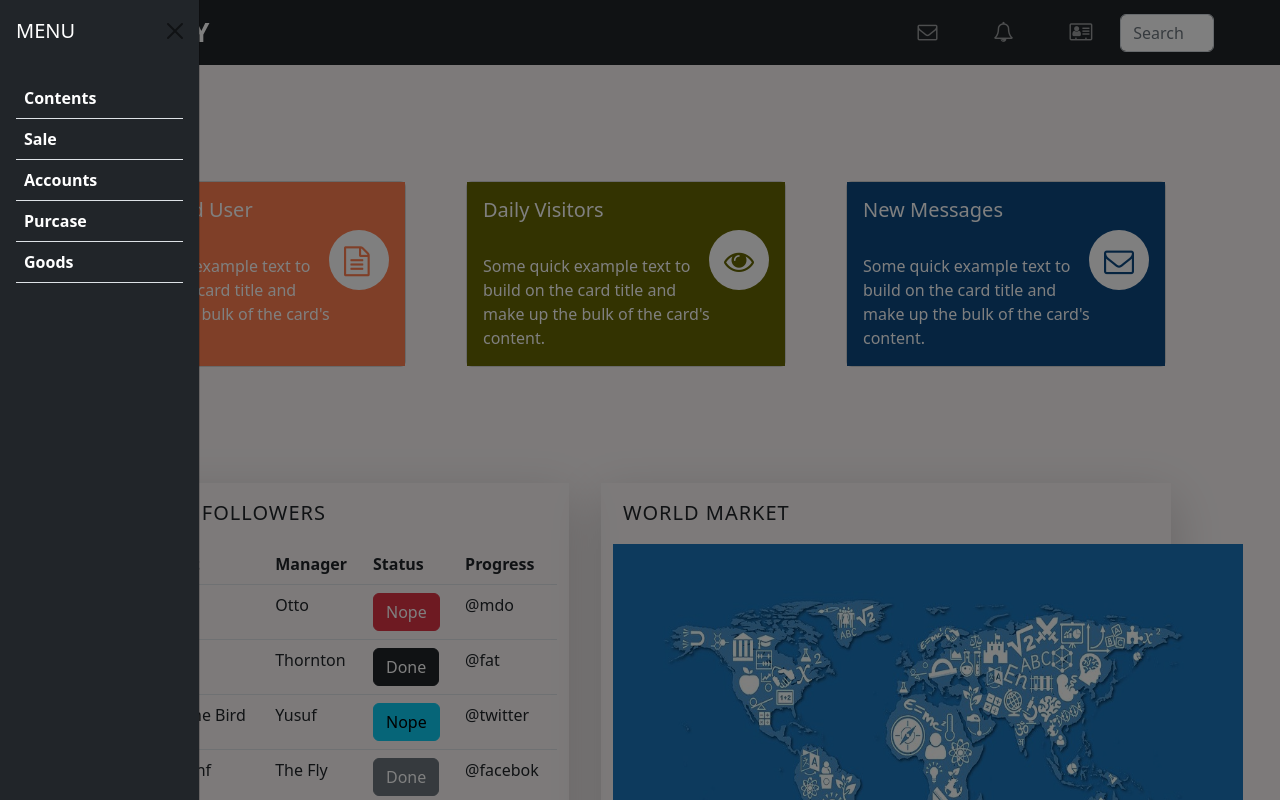
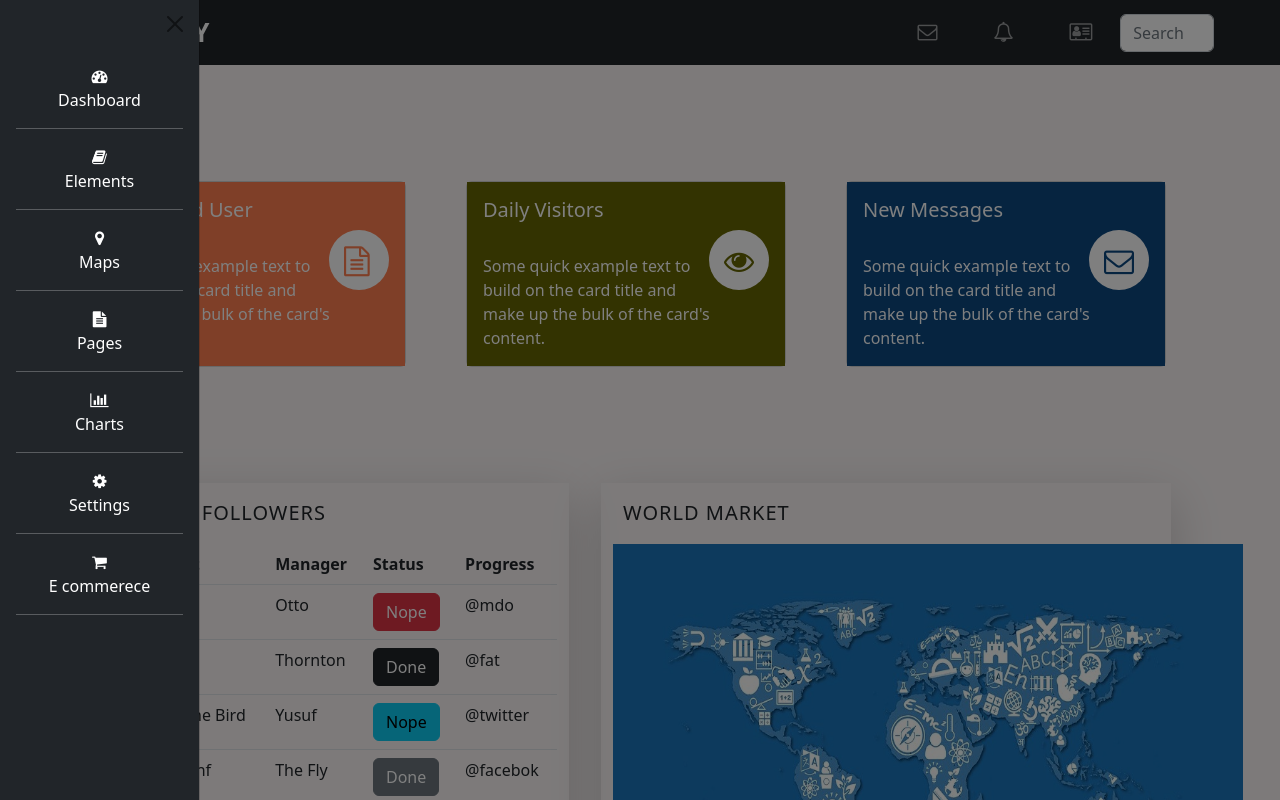
Before and after one commit to omiswami99/dashboard, a plain HTML site: page index.html in a window 1280 px wide. Both pictures are taken after a click on the button 23 px from the left and 32 px from the top of the page. Shown: the top 800 px of the page. Drawn offline with nearby package versions, Linux system fonts and the light colour scheme.

Commit message:
saving changes

```diff
--- a/index.html
+++ b/index.html
@@ -24,31 +24,38 @@
         <div class="offcanvas offcanvas-start bg-dark text-white" tabindex="-1" id="offcanvasExample"
             aria-labelledby="offcanvasExampleLabel" style="width: 200px;">
             <div class="offcanvas-header">
-                <h5 class="offcanvas-title" id="offcanvasExampleLabel">MENU</h5>
+                <h5 class="offcanvas-title" id="offcanvasExampleLabel"></h5>
                 <button type="button" class="btn-close" data-bs-dismiss="offcanvas" aria-label="Close"></button>
             </div>
-            <div class="offcanvas-body">
-                <table class="table text-white">
-                    <thead>
-                        <tr>
-                            <th scope="col">Contents</th>
-                        </tr>
-                    </thead>
-                    <tbody>
-                        <tr>
-                            <th scope="row">Sale</th>
-                        </tr>
-                        <tr>
-                            <th scope="row">Accounts</th>
-                        </tr>
-                        <tr>
-                            <th scope="row">Purcase</th>
-                        </tr>
-                        <tr>
-                            <th scope="row">Goods</th>
-                        </tr>
-                    </tbody>
-                </table>
+            <div class="offcanvas-body text-center">
+                <div>
+                    <i class="fa fa-tachometer" aria-hidden="true"></i>
+                    <p>Dashboard</p>
+                </div><hr>
+                <div>
+                    <i class="fa fa-book" aria-hidden="true"></i>
+                    <p>Elements</p>
+                </div><hr>
+                <div>
+                    <i class="fa fa-map-marker" aria-hidden="true"></i>
+                    <p>Maps</p>
+                </div><hr>
+                <div>
+                    <i class="fa fa-file-text" aria-hidden="true"></i>
+                    <p>Pages</p>
+                </div><hr>
+                <div>
+                    <i class="fa fa-bar-chart" aria-hidden="true"></i>
+                    <p>Charts</p>
+                </div><hr>
+                <div>
+                    <i class="fa fa-cog" aria-hidden="true"></i>
+                    <p>Settings</p>
+                </div><hr>
+                <div>
+                    <i class="fa fa-shopping-cart" aria-hidden="true"></i>
+                    <p>E commerece</p>
+                </div><hr>
             </div>
         </div>
         <nav nav class="navbar navbar-expand-lg navbar-dark text-white bg-dark">
@@ -63,7 +70,7 @@
                     <span class="navbar-toggler-icon"></span>
                 </button>
                 <div class="collapse navbar-collapse" id="navbarSupportedContent">
-                    <ul class="navbar-nav me-auto mb-2 mb-lg-0">
+                    <ul class="navbar-nav me-auto mb-2 mb-lg-0 text-center">
                         <li class="nav-item active">
                             <a class="nav-link content" href="#">
                                 <i class="fa fa-envelope-o" aria-hidden="true" style="font-size: 20px;"></i>
@@ -208,7 +215,7 @@
         </div>
     </section>
 
-    <!-- <section>
+    <section>
         <div class="container">
             <div class="row mb-5">
                 <div class="col-lg-5 shadow-lg col-sm-12 col-xs-1 ms-lg-4 me-lg-3">
@@ -217,7 +224,7 @@
                 </div>
             </div>
         </div>
-    </section> -->
+    </section>
     <script src="https://cdn.jsdelivr.net/npm/bootstrap@5.2.3/dist/js/bootstrap.bundle.min.js"
         integrity="sha384-kenU1KFdBIe4zVF0s0G1M5b4hcpxyD9F7jL+jjXkk+Q2h455rYXK/7HAuoJl+0I4"
         crossorigin="anonymous"></script>
--- a/style.css
+++ b/style.css
@@ -74,8 +74,13 @@ a.content {
         margin-right: 00px;
     }
     .imge{
-        height: 100px;
-        width: 100px;
+        height: 250px;
+        width: 330px;
+    }
+
+    .imge1{
+        height: 280px;
+        width: 300px;
     }
 
     .card{
@@ -90,8 +95,8 @@ a.content {
         margin-right: 100px;
     }
     .imge{
-        height: 100px;
-        width: 100px;
+        height: 400px;
+        width: 500px;
     }
 
     .card{
@@ -105,10 +110,6 @@ a.content {
         font-weight: bold;
         margin-right: 400px;
     }
-    .imge{
-        height: 100px;
-        width: 100px;
-    }
 
     .card{
         margin-left: 200px !important;
```
